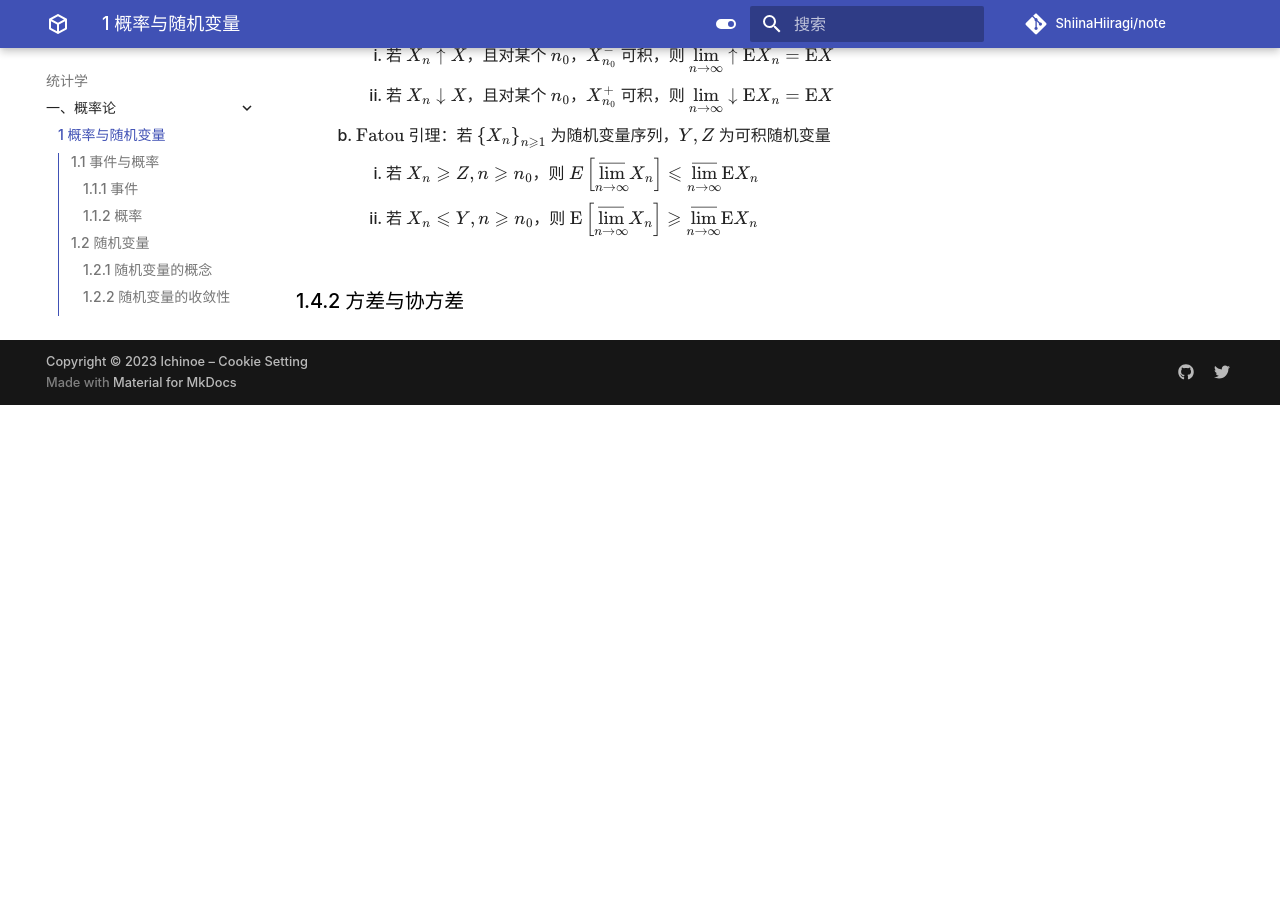
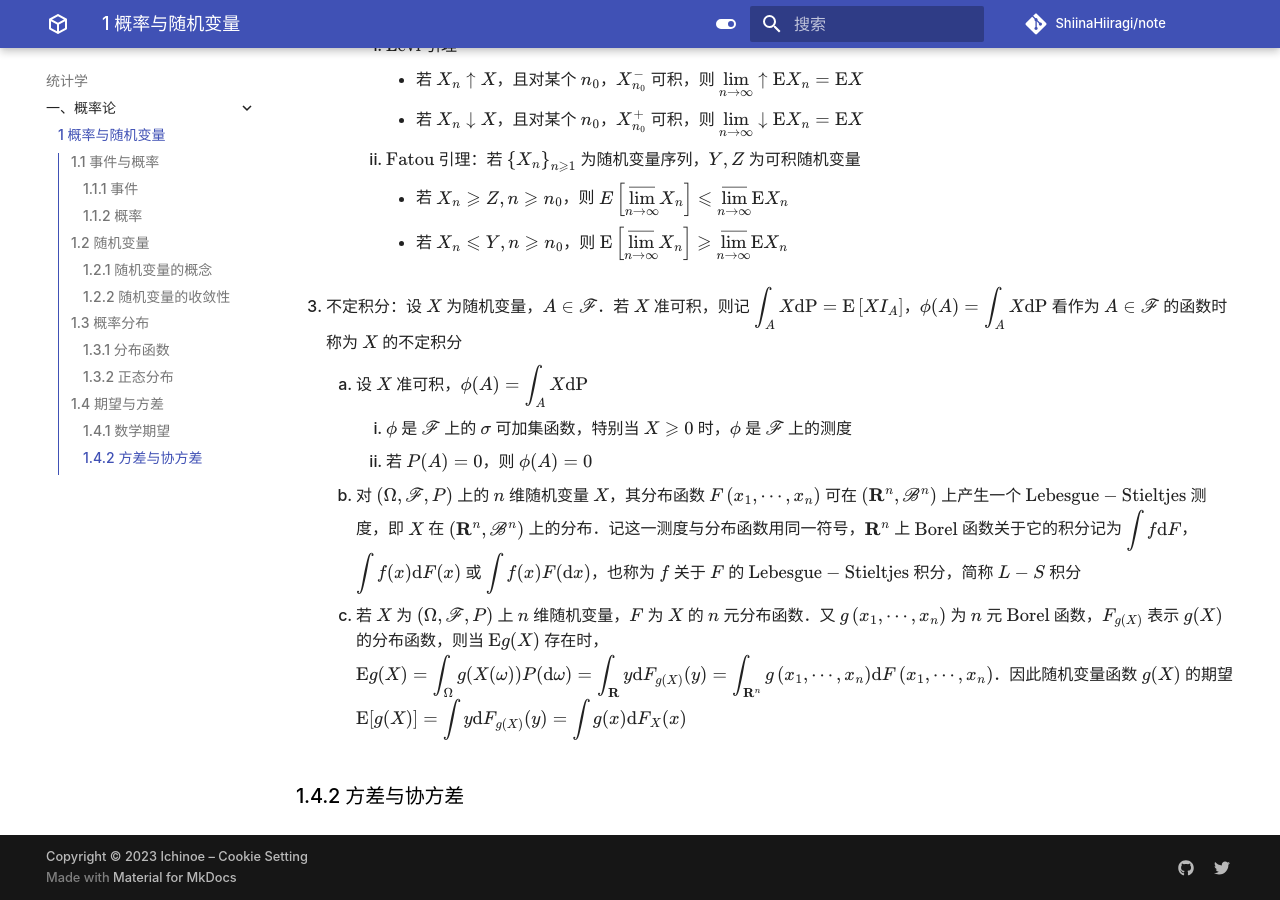
Before and after one commit to ShiinaHiiragi/note, an MkDocs documentation site: the page built from docs/stat/prob/prob.md, in a window 1280 px wide and 900 px high, scrolled down 5293 px. Built offline with MkDocs 1.6.1 and Material for MkDocs 9.7.7, drawn with Linux system fonts in a browser that asks for light colours; comment, search, counter and statistics services are not loaded; before the commit the page ends 5698 px from its top, so only the background shows below that.

Commit message:
stage for first

```diff
--- a/docs/anly/real/lbg.md
+++ b/docs/anly/real/lbg.md
@@ -146,3 +146,16 @@
         3. $m_{\alpha}^{*}[a, b]=\alpha(b+0)-\alpha(a-0)$
         4. $m_{\alpha}^{*}[a, b)=\alpha(b-0)-\alpha(a-0)$
 3. $\text{Lesbegue}-\text{Stieltjes}$ 测度：若 $F(x)$ 为 $\mathbf{\widehat{R}}$ 上右连续且单调不减的有界函数，则在 $(\mathbf{\widehat{R}}, \mathscr{B})$ 必存在唯一的 $\sigma$ 有限测度 $\mu$，使得 $\mu((a, b])=F(b)-F(a), -\infty \leqslant a<b<+\infty$，称为由 $F$ 生成的 $\text{Lesbegue}-\text{Stieltjes}$ 测度或 $L-S$ 测度
+    1. 若 $(\Omega, \mathscr{F}, \mu)$ 为测度空间，$Y$ 为 $(\Omega, \mathscr{F})$ 到可测空间 $(E, \mathscr{E})$ 的可测映射，$\mu Y^{-1}$ 为 $Y$ 在 $(E, \mathscr{E})$ 上的导出测度．又 $f$ 是 $(E, \mathscr{E})$ 上的可测函数，则下式两端任一端存在（有限）必可推出另一端也存在（有限），且有
+
+        $$
+        \int_{E} f(x) \mu Y^{-1}(\mathrm{d} x)=\int_{\Omega} f(Y(\omega)) \mu(\mathrm{d} \omega)
+        $$
+
+    2. 若 $f(x)$ 为有界区间 $[a, b]$ 上的连续函数，$F$ 为 $[a, b]$ 上的有限 $L-S$ 测度，则
+
+        $$
+        \int_{(a, b]} f(x) \mathrm{d} F(x)=\lim _{\max \left|\Delta x_{i}\right| \rightarrow 0} \sum_{i=1}^{n} f\left(\xi_{i}\right)\left[F\left(x_{i}\right)-F\left(x_{i-1}\right)\right]
+        $$
+
+        其中 $a=x_{0}<x_{1}<\cdots<x_{n}=b, \xi_{i} \in (x_{i-1}, x_{i}], 1 \leqslant i \leqslant n$，即此时 $L-S$ 积分与 $\text{Riemann}-\text{Stieltjes}$ 积分是一致的
--- a/docs/stat/prob/prob.md
+++ b/docs/stat/prob/prob.md
@@ -137,12 +137,19 @@
         \end{aligned}
         $$
 
-3. $\text{Lesbegue}$ 控制收敛定理：若 $\left\{X_{n}\right\}_{n \geqslant 1}$ 为随机变量序列，$\left|X_{n}\right| \leqslant Y, Y$ 可积，且 ${\displaystyle \lim _{n \to \infty} X_{n}=X}$ 存在，则 ${\displaystyle \lim _{n \to \infty} \mathrm{E} X_{n}=\mathrm{E} X}$
-    1. $\text{Levi}$ 引理
-        1. 若 $X_{n} \uparrow X$，且对某个 $n_{0}$，$X_{n_{0}}^{-}$ 可积，则 ${\displaystyle \lim _{n \to \infty} \uparrow \mathrm{E} X_{n}=\mathrm{E} X}$
-        2. 若 $X_{n} \downarrow X$，且对某个 $n_{0}$，$X_{n_{0}}^{+}$ 可积，则 ${\displaystyle \lim _{n \to \infty} \downarrow \mathrm{E} X_{n}=\mathrm{E} X}$
-    2. $\text{Fatou}$ 引理：若 $\left\{X_{n}\right\}_{n \geqslant 1}$ 为随机变量序列，$Y, Z$ 为可积随机变量
-        1. 若 $X_{n} \geqslant Z, n \geqslant n_{0}$，则 ${\displaystyle E\left[\varlimsup_{n \to \infty} X_{n}\right] \leqslant \varlimsup_{n \to \infty} \mathrm{E} X_{n}}$
-        2. 若 $X_{n} \leqslant Y, n \geqslant n_{0}$，则 ${\displaystyle \mathrm{E}\left[\varlimsup_{n \to \infty} X_{n}\right] \geqslant \varlimsup_{n \to \infty} \mathrm{E} X_{n}}$
+    4. $\text{Lesbegue}$ 控制收敛定理：若 $\left\{X_{n}\right\}_{n \geqslant 1}$ 为随机变量序列，$\left|X_{n}\right| \leqslant Y, Y$ 可积，且 ${\displaystyle \lim _{n \to \infty} X_{n}=X}$ 存在，则 ${\displaystyle \lim _{n \to \infty} \mathrm{E} X_{n}=\mathrm{E} X}$
+        1. $\text{Levi}$ 引理
+            - 若 $X_{n} \uparrow X$，且对某个 $n_{0}$，$X_{n_{0}}^{-}$ 可积，则 ${\displaystyle \lim _{n \to \infty} \uparrow \mathrm{E} X_{n}=\mathrm{E} X}$
+            - 若 $X_{n} \downarrow X$，且对某个 $n_{0}$，$X_{n_{0}}^{+}$ 可积，则 ${\displaystyle \lim _{n \to \infty} \downarrow \mathrm{E} X_{n}=\mathrm{E} X}$
+        2. $\text{Fatou}$ 引理：若 $\left\{X_{n}\right\}_{n \geqslant 1}$ 为随机变量序列，$Y, Z$ 为可积随机变量
+            - 若 $X_{n} \geqslant Z, n \geqslant n_{0}$，则 ${\displaystyle E\left[\varlimsup_{n \to \infty} X_{n}\right] \leqslant \varlimsup_{n \to \infty} \mathrm{E} X_{n}}$
+            - 若 $X_{n} \leqslant Y, n \geqslant n_{0}$，则 ${\displaystyle \mathrm{E}\left[\varlimsup_{n \to \infty} X_{n}\right] \geqslant \varlimsup_{n \to \infty} \mathrm{E} X_{n}}$
+
+3. 不定积分：设 $X$ 为随机变量，$A \in \mathscr{F}$．若 $X$ 准可积，则记 ${\displaystyle \int_{A} X \mathrm{dP}=\mathrm{E}\left[X I_{A}\right]}$，${\displaystyle \phi(A)=\int_{A} X \mathrm{dP}}$ 看作为 $A \in \mathscr{F}$ 的函数时称为 $X$ 的不定积分
+    1. 设 $X$ 准可积，${\displaystyle \phi(A)=\int_{A} X \mathrm{dP}}$
+        1. $\phi$ 是 $\mathscr{F}$ 上的 $\sigma$ 可加集函数，特别当 $X \geqslant 0$ 时，$\phi$ 是 $\mathscr{F}$ 上的测度
+        2. 若 $P(A)=0$，则 $\phi(A)=0$
+    2. 对 $(\Omega, \mathscr{F}, P)$ 上的 $n$ 维随机变量 $X$，其分布函数 $F\left(x_{1}, \cdots, x_{n}\right)$ 可在 $\left(\mathbf{R}^{n}, \mathscr{B}^{n}\right)$ 上产生一个 $\text{Lebesgue}-\text{Stieltjes}$ 测度，即 $X$ 在 $\left(\mathbf{R}^{n}, \mathscr{B}^{n}\right)$ 上的分布．记这一测度与分布函数用同一符号，$\mathbf{R}^{n}$ 上 $\text{Borel}$ 函数关于它的积分记为 ${\displaystyle \int f \mathrm{d} F}$，${\displaystyle \int f(x) \mathrm{d} F(x)}$ 或 ${\displaystyle \int f(x) F(\mathrm{d} x)}$，也称为 $f$ 关于 $F$ 的 $\text{Lebesgue}-\text{Stieltjes}$ 积分，简称 $L-S$ 积分
+    3. 若 $X$ 为 $(\Omega, \mathscr{F}, P)$ 上 $n$ 维随机变量，$F$ 为 $X$ 的 $n$ 元分布函数．又 $g\left(x_{1}, \cdots, x_{n}\right)$ 为 $n$ 元 $\text{Borel}$ 函数，$F_{g(X)}$ 表示 $g(X)$ 的分布函数，则当 $\mathrm{E} g(X)$ 存在时，${\displaystyle \mathrm{E} g(X)=\int_{\Omega} g(X(\omega)) P(\mathrm{d} \omega)=\int_{\mathbf{R}} y \mathrm{d} F_{g(X)}(y)=\int_{\mathbf{R}^{n}} g\left(x_{1}, \cdots, x_{n}\right) \mathrm{d} F\left(x_{1}, \cdots, x_{n}\right)}$．因此随机变量函数 $g(X)$ 的期望 ${\displaystyle \mathrm{E}[g(X)]=\int y \mathrm{d} F_{g(X)}(y)=\int g(x) \mathrm{d} F_{X}(x)}$
 
 ### 1.4.2 方差与协方差
```
Also changed, not shown: docs/index.md (+1 -1 lines).
